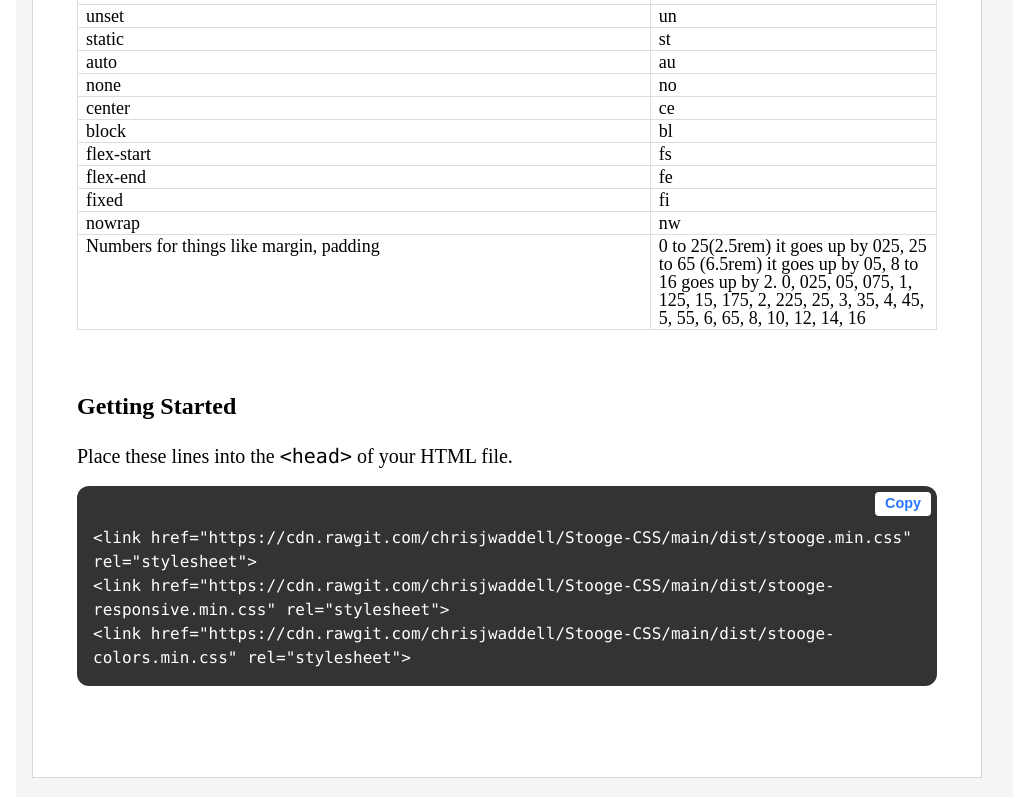
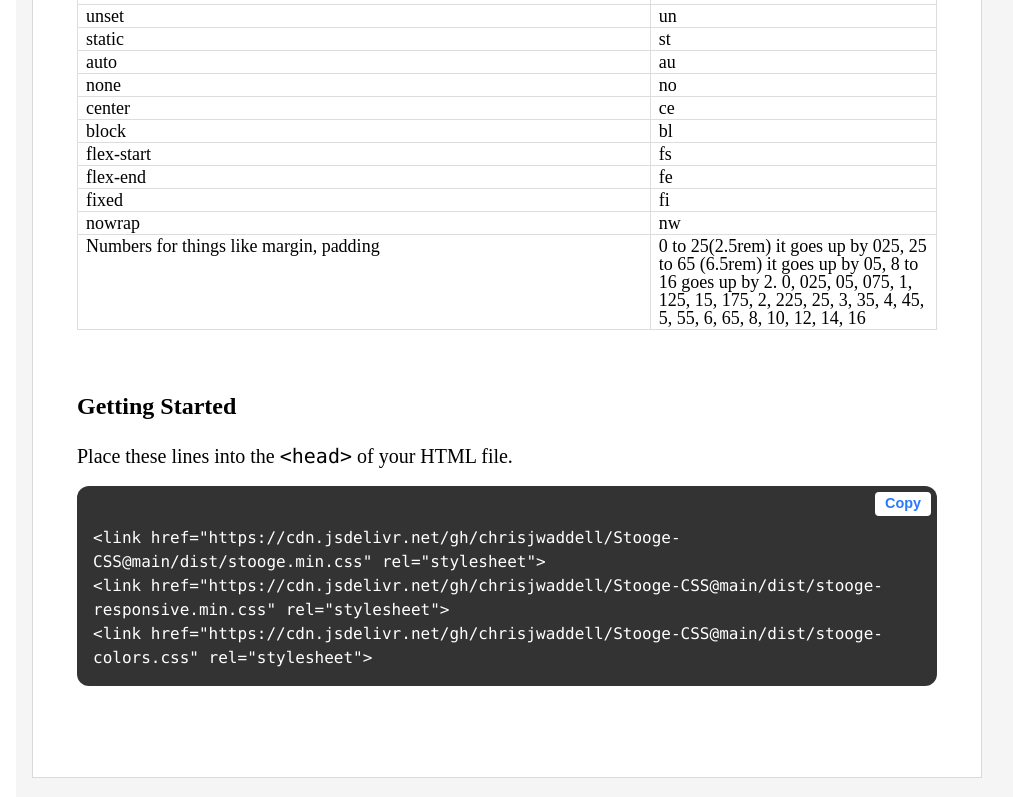
Before and after one commit to chrisjwaddell/Stooge-CSS, a website: page index.html in a window 1280 px wide. Shown: the part 2000-2797 px from the top of the page, without its empty margins (234-1247 px from the left). Drawn offline with Linux system fonts and the light colour scheme.

Commit message:
CDN update and minor design changes

```diff
--- a/index.html
+++ b/index.html
@@ -21,10 +21,10 @@
             <div class="di-fl px-3 px-1-m5 py-075 he-100-p jc-sb">
                 <div class="di-fl ai-ce jc-sb">
                     <div class="fl-1">
-                        <p class="di-ib wi-10 he-25 ma-0 px-1 py-025 br-3 bsw-1 fs-125 font-mono fw-6 bc-blue-14 white
+                        <p class="di-ib wi-10 he-25 ma-0 px-1 py-025 br-3 bsw-1 fs-125 font-mono ta-ce lh-15 fw-6 bc-blue-14 white
                             bo-white">Stooge CSS
                         </p>
-                        <p id="dev" class="di-ib ma-0 pl-1 fs-125 blue-grey-2 ts-42">Develop fast. CSS in HTML</p>
+                        <p id="dev" class="di-ib ma-0 pl-1 fs-125 white ts-42">Develop fast. CSS in HTML</p>
                     </div>
                 </div>
                 <div class="fl-1">
@@ -220,10 +220,12 @@
                 <div class="container">
                     <div class="di-fl fd-co">
                         <div class="mt-225 mt-05-m3">
-                            <h2 class="ta-ce ma-0 px-1 py-025 fs-25 fs-175-m4 ta-ce font-sans fw-6 white">Stooge CSS</h2>
+                            <h2 class="ta-ce ma-0 px-1 py-025 fs-25 fs-175-m4 ta-ce font-sans fw-6 white">Stooge CSS
+                            </h2>
                         </div>
                         <div class="fl-1">
-                            <h2 class="ta-ce fs-175 fs-15-m4 lh-15 ts-42 mt-1 px-4-m3 px-15-m4 font-mons orange-4">A powerful, intuitive CSS framework
+                            <h2 class="ta-ce fs-175 fs-15-m4 lh-15 ts-42 mt-1 px-4-m3 px-15-m4 font-mons orange-4">A
+                                powerful, intuitive CSS framework
                                 for fast web development</h2>
                         </div>
 
@@ -291,7 +293,8 @@
                     <h4 class="mt-125 mb-0 fs-125 calisto blue-15">Units</h4>
                     <p>If units are not defined, they default to <span class="italic">rem</span> units in most cases.
                         <span class="code fw-5">p</span> is percentage, <span class="code fw-5">n</span> is negative,
-                        <span class="code fw-5">vh</span> is vh.</p>
+                        <span class="code fw-5">vh</span> is vh.
+                    </p>
                     <p><span class="code fw-5">mw-50-p</span> is <span class="italic">max-width: 50%</span></p>
                     <p><span class="code fw-5">ma-1-n</span> is <span class="italic">margin: -1rem</span></p>
                     <p><span class="code fw-5">he-100-vh</span> is <span class="italic">height: 100vh</span>
@@ -299,7 +302,8 @@
 
                     <h4 class="mt-125 mb-0 fs-125 calisto blue-15">Responsiveness</h4>
                     <p>Just add <span class="code fw-5">-m1</span>, <span class="code fw-5">-m2</span>, up to
-                        <span class="code fw-5">-m5</span> to the class name.</p>
+                        <span class="code fw-5">-m5</span> to the class name.
+                    </p>
                     <p><span class="code fw-5">wi-100-p-m1 wi-50-p-m3</span> would give you width of 100% on
                         large
                         devices and
@@ -408,9 +412,9 @@
                     <h3>Getting Started</h3>
 
                     <p>Place these lines into the <span class="code">&lt;head&gt;</span> of your HTML file.</p>
-                    <pre class="wi-100-p mt-1 pa-1 br-075 pt-25 po-re"><code>&lt;link href="https://cdn.rawgit.com/chrisjwaddell/Stooge-CSS/main/dist/stooge.min.css" rel="stylesheet"&gt
-&ltlink href="https://cdn.rawgit.com/chrisjwaddell/Stooge-CSS/main/dist/stooge-responsive.min.css" rel="stylesheet"&gt
-&ltlink href="https://cdn.rawgit.com/chrisjwaddell/Stooge-CSS/main/dist/stooge-colors.min.css" rel="stylesheet"&gt</code>
+                    <pre class="wi-100-p mt-1 pa-1 br-075 pt-25 po-re"><code>&lt;link href="https://cdn.jsdelivr.net/gh/chrisjwaddell/Stooge-CSS@main/dist/stooge.min.css" rel="stylesheet"&gt
+&ltlink href="https://cdn.jsdelivr.net/gh/chrisjwaddell/Stooge-CSS@main/dist/stooge-responsive.min.css" rel="stylesheet"&gt
+&ltlink href="https://cdn.jsdelivr.net/gh/chrisjwaddell/Stooge-CSS@main/dist/stooge-colors.css" rel="stylesheet"&gt</code>
 <button class="btn btn-copy">Copy</button></pre>
 
                 </div>
@@ -428,7 +432,9 @@
                     <div class="di-fl fd-co jc-ce">
                         <p class="footer__logo di-ib wi-10 he-25 ma-0 px-1 py-025 ta-ce br-3 bsw-1 fs-125 font-mono fw-6 bc-blue-14 white
                             bo-white">Stooge CSS</p>
-                        <p class="footer_cont mt-05 wi-16 fs-0875 lh-125 mb-05">We want to make Stooge CSS even greater, so plesae <a href="https://github.com/chrisjwaddell/Stooge-CSS/blob/main/CONTRIBUTIONS.md" class="link white underline link-visited">contribute</a>.</p>
+                        <p class="footer_cont mt-05 wi-16 fs-0875 lh-125 mb-05">We want to make Stooge CSS even greater,
+                            so plesae <a href="https://github.com/chrisjwaddell/Stooge-CSS/blob/main/CONTRIBUTIONS.md"
+                                class="link white underline link-visited">contribute</a>.</p>
                         <p class="footer_licence fs-0875 lh-125">Licensed under MIT</p>
                     </div>
                 </div>
```
Also changed, not shown: 1 other file.
